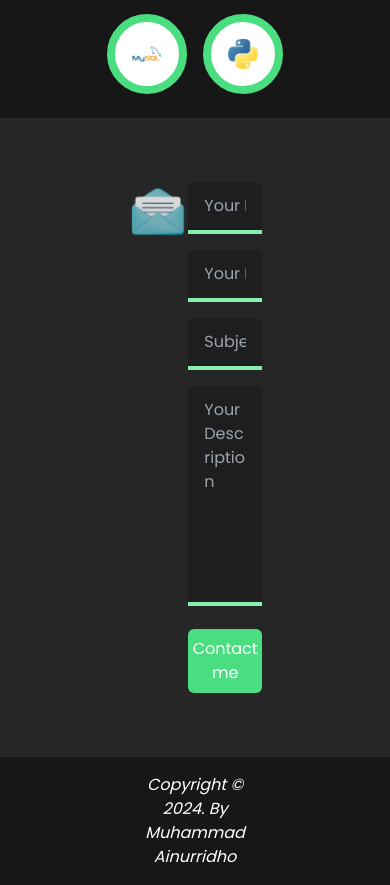
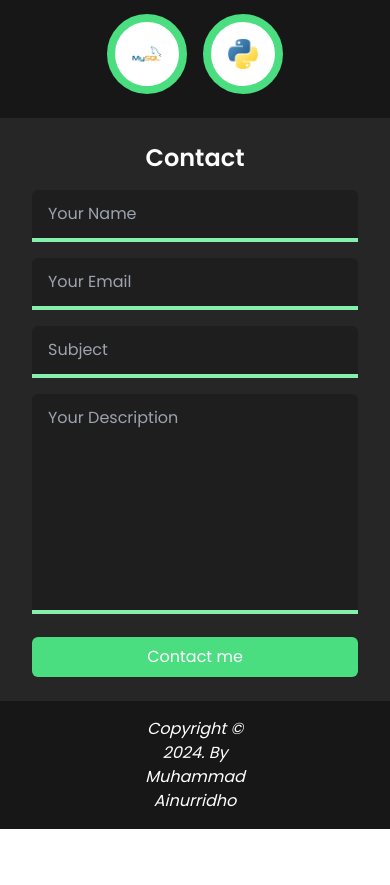
Before and after one commit to M-Ainurridho/portofolio, a Next.js app: page / in a window 390 px wide. Shown: the part 1698-2583 px from the top of the page. After the commit the page ends 2527 px from the top, so only its background shows below. Built offline with nearby package versions, Linux system fonts and the light colour scheme.

Commit message:
mobile ui v1 - contact

```diff
--- a/app/ui/contact/forms.tsx
+++ b/app/ui/contact/forms.tsx
@@ -19,7 +19,7 @@ const ContactForm = () => {
    };
 
    return (
-      <div className="contact-form basis-[55%] ">
+      <div className="basis-full md:basis-[55%]">
          <form onSubmit={sendMail}>
             <InputField type="text" name="name" placeholder="Your Name" required={true} />
             <InputField type="email" name="email" placeholder="Your Email" required={true} />
--- a/app/ui/contact/index.tsx
+++ b/app/ui/contact/index.tsx
@@ -3,10 +3,14 @@ import ContactForm from "./forms";
 
 const Contact = () => {
    return (
-      <section id="contact" className="bg-neutral-800 px-32 py-16">
-         <div className="flex justify-beetwen">
-            <div className="contact-image basis-[45%] h-20">
-               <Image src="/images/brands/envelope-mail.png" width={450}  height={450} alt="email"/>
+      <section id="contact" className="bg-neutral-800 px-8 py-6 md:px-16 lg:px-32">
+         <header className="mb-4">
+            <h2 className="text-center text-2xl font-semibold">Contact</h2>
+         </header>
+
+         <div className="flex justify-between">
+            <div className="basis-[45%] hidden md:flex">
+               <Image src="/images/brands/envelope-mail.png" width={450} height={450} alt="email" />
             </div>
             <ContactForm />
          </div>
```
